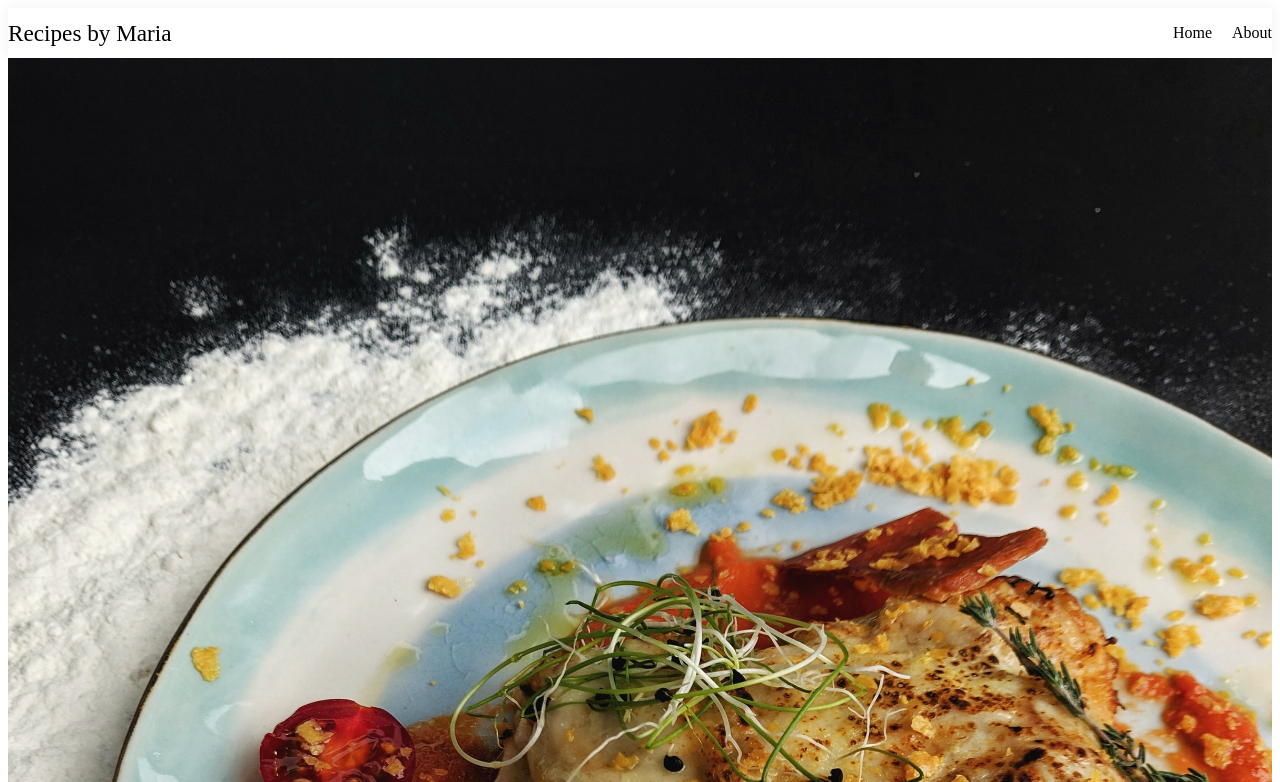
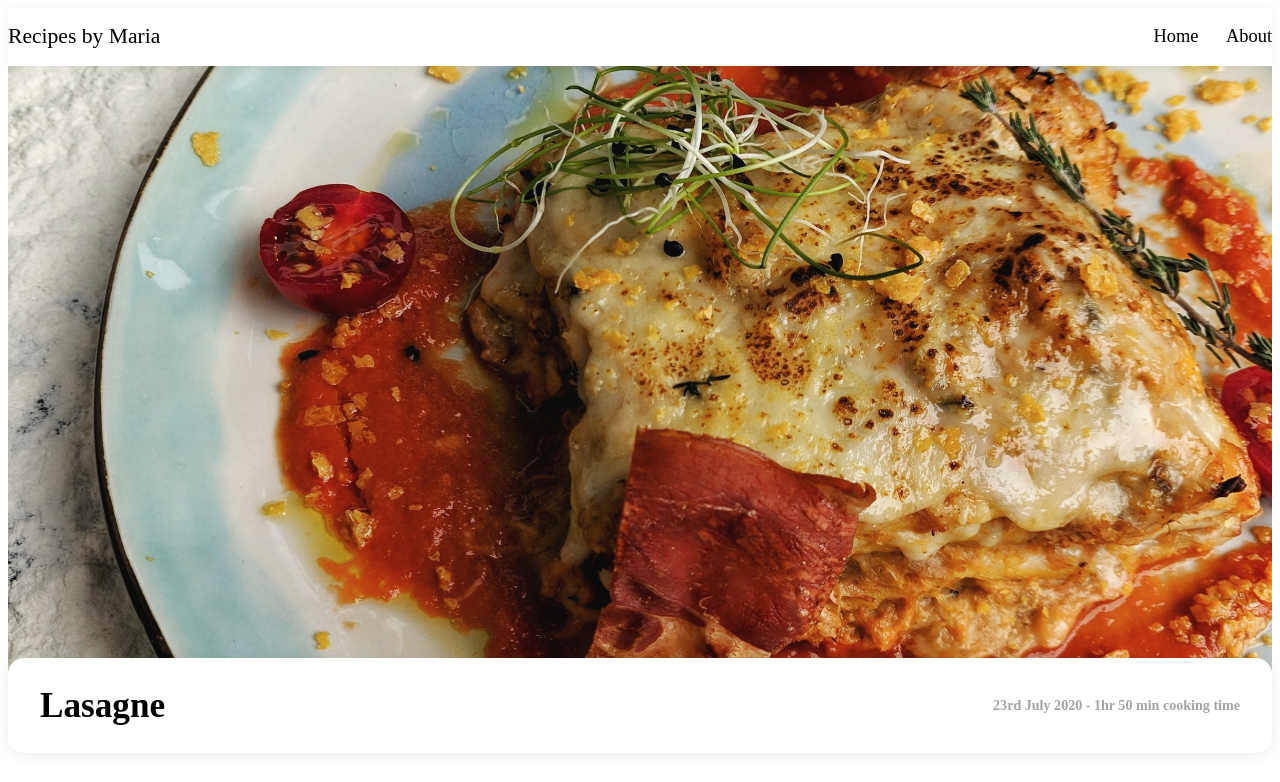
Before and after one commit to aveirinha/marias-recipes, a Gatsby site: page /recipes/beef-lasagne/ in a window 1280 px wide. Shown: the top 782 px of the page. Built offline with nearby package versions, Linux system fonts and the light colour scheme; Gatsby itself is replaced by a stand-in of ours.

Commit message:
more stylez - recipe page container etc

```diff
--- a/src/components/Layout.js
+++ b/src/components/Layout.js
@@ -2,17 +2,12 @@ import React from "react"
 import PropTypes from "prop-types"
 import Nav from "../components/Nav"
 import Footer from "../components/Footer"
-import "./Layout.scss"
 
 const Layout = ({ children }) => {
   return (
     <>
       <Nav />
-
-      <div className="container main-content">
-        <main>{children}</main>
-      </div>
-
+      {children}
       <Footer />
     </>
   )
--- a/src/components/Layout.scss
+++ /dev/null
@@ -1,5 +0,0 @@
-.main-content {
-  main {
-    padding: 2rem 0;
-  }
-}
--- a/src/components/Nav.scss
+++ b/src/components/Nav.scss
@@ -9,19 +9,24 @@
     a {
       color: inherit;
       text-decoration: none;
+
+      &:hover {
+        text-decoration: underline;
+      }
     }
 
     .nav-brand {
-      font-size: 1.45rem;
+      font-size: 1.35rem;
     }
 
     .nav-item-container {
       display: flex;
       flex-direction: row;
       margin-left: auto;
+      font-size: 1.15rem;
 
       > * {
-        margin-left: 1.25rem;
+        margin-left: 1.5em;
       }
     }
   }
--- a/src/styles/main.scss
+++ b/src/styles/main.scss
@@ -9,7 +9,7 @@ body {
 }
 
 .font-header {
-  font-family: "Lora", serif;
+  font-family: georgia, "Lora", serif;
 }
 
 .container {
@@ -18,4 +18,14 @@ body {
   margin: 0 auto;
   padding: 1rem;
   box-sizing: border-box;
+
+  &.main {
+    margin-top: 2rem;
+    margin-bottom: 2rem;
+  }
 }
+
+hr {
+  border: none;
+  border-top: 2px solid rgba(0, 0, 0, 0.15);
+}
--- /dev/null
+++ b/src/styles/post-template.scss
@@ -0,0 +1,37 @@
+.post-page-container {
+  .post-image {
+    width: 100%;
+    height: 80vh;
+    object-fit: cover;
+    z-index: -1;
+  }
+
+  .post-content-container {
+    line-height: 1.8;
+    font-size: 1.1rem;
+    margin-bottom: 2rem;
+    position: relative;
+
+    .post-details {
+      background: white;
+      border-radius: 16px;
+      box-shadow: 0 2px 1rem rgba(0, 0, 0, 0.08);
+      padding: 1rem 2rem;
+      margin: -3rem 0 2rem 0;
+      z-index: 2;
+      display: flex;
+      flex-direction: row;
+      align-items: center;
+      flex-wrap: wrap;
+
+      h1,
+      h4 {
+        margin: 0;
+      }
+
+      :last-child {
+        margin-left: auto;
+      }
+    }
+  }
+}
--- a/src/templates/post.js
+++ b/src/templates/post.js
@@ -1,16 +1,17 @@
 import React from "react"
 import { graphql } from "gatsby"
 import Img from "gatsby-image"
-import Nav from "../components/Nav"
+
+import Layout from "../components/Layout"
+
+import "../styles/post-template.scss"
 
 export default ({ data }) => {
   const post = data.markdownRemark
 
   return (
-    <div>
-      <Nav post={true} />
+    <Layout>
       <div className="post-page-container">
-        <div className="post-page-flex-container">
         <div className="post-image-container">
           <Img
             className="post-image"
@@ -18,16 +19,22 @@ export default ({ data }) => {
           />
         </div>
 
+        <div className="container">
           <div className="post-content-container">
+            <div className="post-details">
               <h1>{post.frontmatter.title}</h1>
+
               <h4 style={{ color: "rgb(165, 164, 164)", fontSize: "0.8em" }}>
-              {post.frontmatter.date} - {post.frontmatter.cookTime} cooking time
+                {post.frontmatter.date} - {post.frontmatter.cookTime} cooking
+                time
               </h4>
+            </div>
+
             <div dangerouslySetInnerHTML={{ __html: post.html }} />
           </div>
         </div>
       </div>
-    </div>
+    </Layout>
   )
 }
 
@@ -41,7 +48,7 @@ export const query = graphql`
         cookTime
         image {
           childImageSharp {
-            sizes(maxWidth: 630) {
+            sizes(maxWidth: 1920) {
               ...GatsbyImageSharpSizes
             }
           }
```
Also changed, not shown: src/components/RecipeCards.scss (+12 -2 lines), src/pages/index.js (+5 -3 lines), src/pages/page-2.js (deleted, +0 -16 lines). Lines whose indentation alone changed are shown as unchanged.
